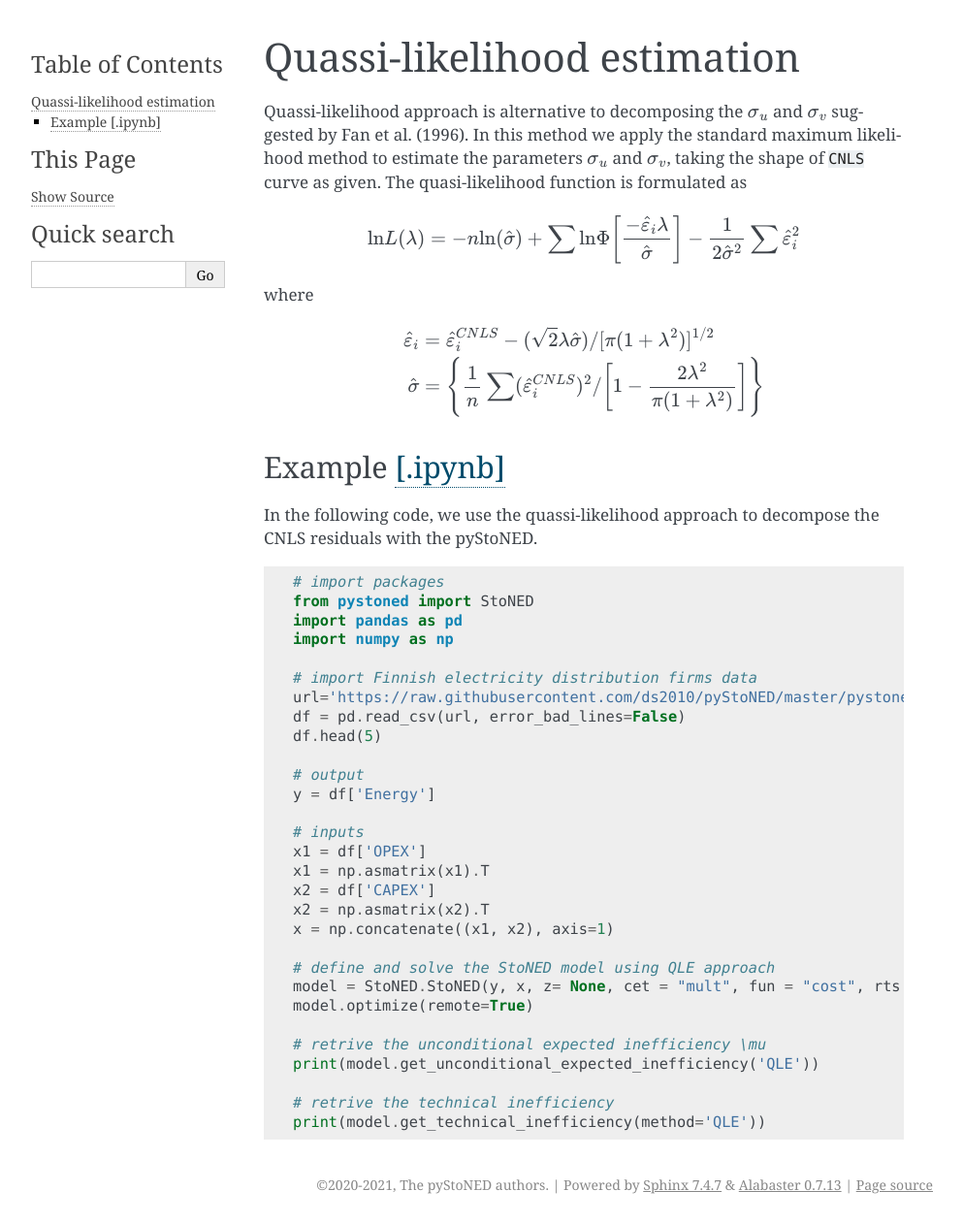
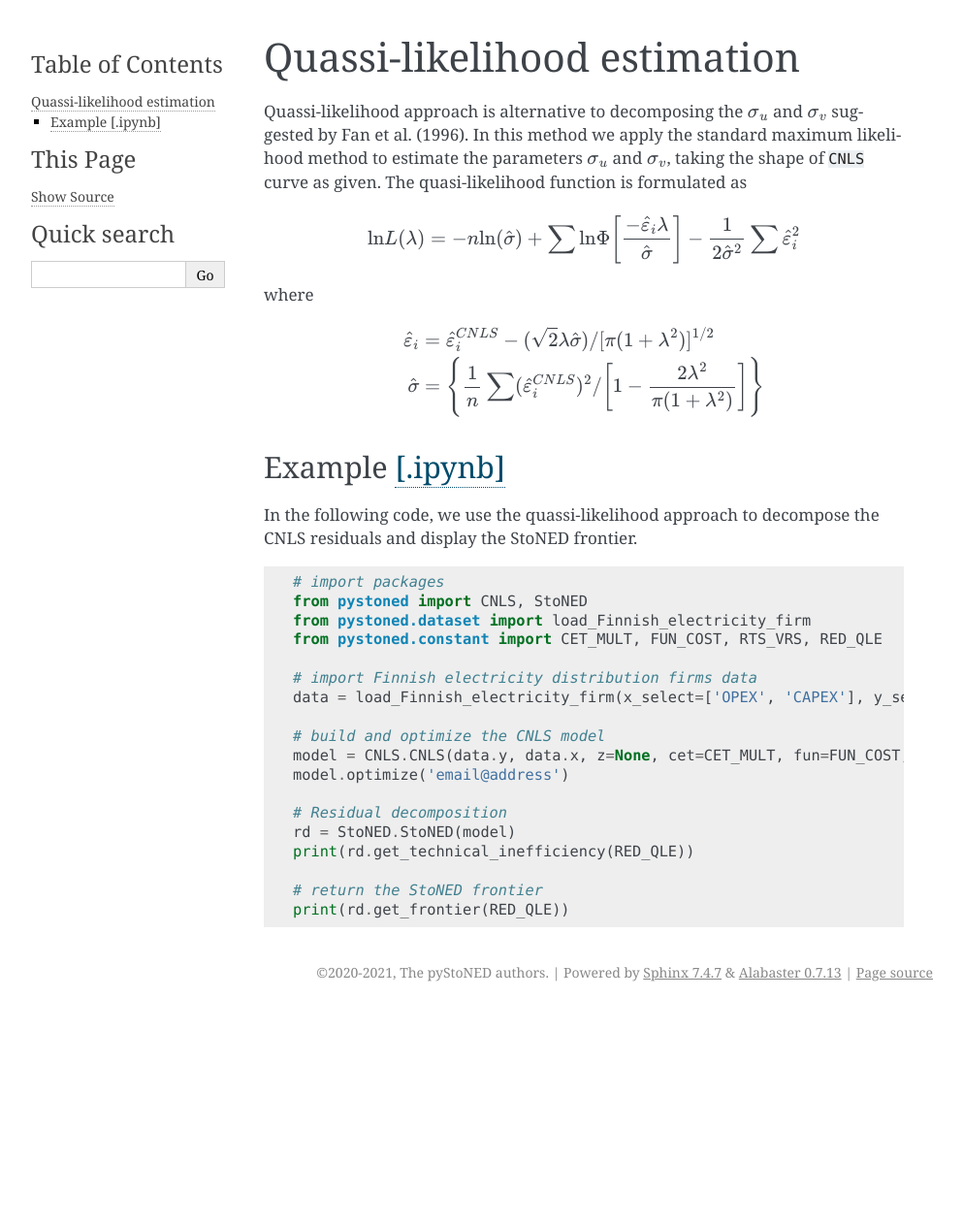
Before and after one commit to ds2010/pyStoNED, a Sphinx documentation site: the page built from doc/sphinx/examples/StoNED/qle.rst, in a window 1280 px wide. Shown: the whole page at 97% size, without its empty margins (148-1141 px from the left). Built offline with Sphinx 7.4.7, drawn with Linux system fonts in a browser that asks for light colours; after the commit the page ends 1042 px from its top, so only the background shows below that.

Commit message:
doc(StoNED): update the examples

```diff
--- a/doc/sphinx/examples/StoNED/Jondrow.rst
+++ b/doc/sphinx/examples/StoNED/Jondrow.rst
@@ -41,11 +41,11 @@ as the conditional mean :math:`E(u_i|\varepsilon_i)`.
 
     - Production function
         - Logged Dependent Variable: :math:`\text{TE} = \text{exp}(-E(u_i \mid \varepsilon_i))`
-        - Otherwise,  :math:`\text{TE} = \frac{\text{fitt}-E(u_i \mid \varepsilon_i)}{\text{fitt}}`
+        - Otherwise,  :math:`\text{TE} = \frac{Y - E(u_i \mid \varepsilon_i)}{Y}`
 
     - Cost function
         - Logged Dependent Variable: :math:`\text{TE} = \text{exp}(E(u_i \mid \varepsilon_i))`
-        - Otherwise,  :math:`\text{TE} = \frac{\text{fitt}+ E(u_i \mid \varepsilon_i)}{\text{fitt}}`
+        - Otherwise,  :math:`\text{TE} = \frac{Y+ E(u_i \mid \varepsilon_i)}{Y}`
 
 References:
 
--- a/doc/sphinx/examples/StoNED/qle.rst
+++ b/doc/sphinx/examples/StoNED/qle.rst
@@ -27,36 +27,25 @@ where
 Example `[.ipynb] <https://colab.research.google.com/github/ds2010/pyStoNED/blob/master/notebooks/StoNED_QLE.ipynb>`_
 -------------------------------------------------------------------------------------------------------------------------------
 
-In the following code, we use the quassi-likelihood approach to decompose the CNLS residuals with the pyStoNED.
+In the following code, we use the quassi-likelihood approach to decompose the CNLS residuals and display the StoNED frontier.
 
 .. code:: python
 
     # import packages
-    from pystoned import StoNED
-    import pandas as pd
-    import numpy as np
+    from pystoned import CNLS, StoNED
+    from pystoned.dataset import load_Finnish_electricity_firm
+    from pystoned.constant import CET_MULT, FUN_COST, RTS_VRS, RED_QLE
 
     # import Finnish electricity distribution firms data
-    url='https://raw.githubusercontent.com/ds2010/pyStoNED/master/pystoned/data/electricityFirms.csv'
-    df = pd.read_csv(url, error_bad_lines=False)
-    df.head(5)
+    data = load_Finnish_electricity_firm(x_select=['OPEX', 'CAPEX'], y_select=['Energy'])
 
-    # output
-    y = df['Energy']
+    # build and optimize the CNLS model
+    model = CNLS.CNLS(data.y, data.x, z=None, cet=CET_MULT, fun=FUN_COST, rts=RTS_VRS)
+    model.optimize('email@address')
 
-    # inputs
-    x1 = df['OPEX']
-    x1 = np.asmatrix(x1).T
-    x2 = df['CAPEX']
-    x2 = np.asmatrix(x2).T
-    x = np.concatenate((x1, x2), axis=1)
+    # Residual decomposition
+    rd = StoNED.StoNED(model)
+    print(rd.get_technical_inefficiency(RED_QLE))
 
-    # define and solve the StoNED model using QLE approach
-    model = StoNED.StoNED(y, x, z= None, cet = "mult", fun = "cost", rts = "vrs")
-    model.optimize(remote=True)
-
-    # retrive the unconditional expected inefficiency \mu
-    print(model.get_unconditional_expected_inefficiency('QLE'))
-
-    # retrive the technical inefficiency
-    print(model.get_technical_inefficiency(method='QLE'))
+    # return the StoNED frontier
+    print(rd.get_frontier(RED_QLE))
```
Also changed, not shown: doc/sphinx/examples/StoNED/kde.rst (+9 -20 lines), doc/sphinx/examples/StoNED/mom.rst (+13 -24 lines), 3 other files.
